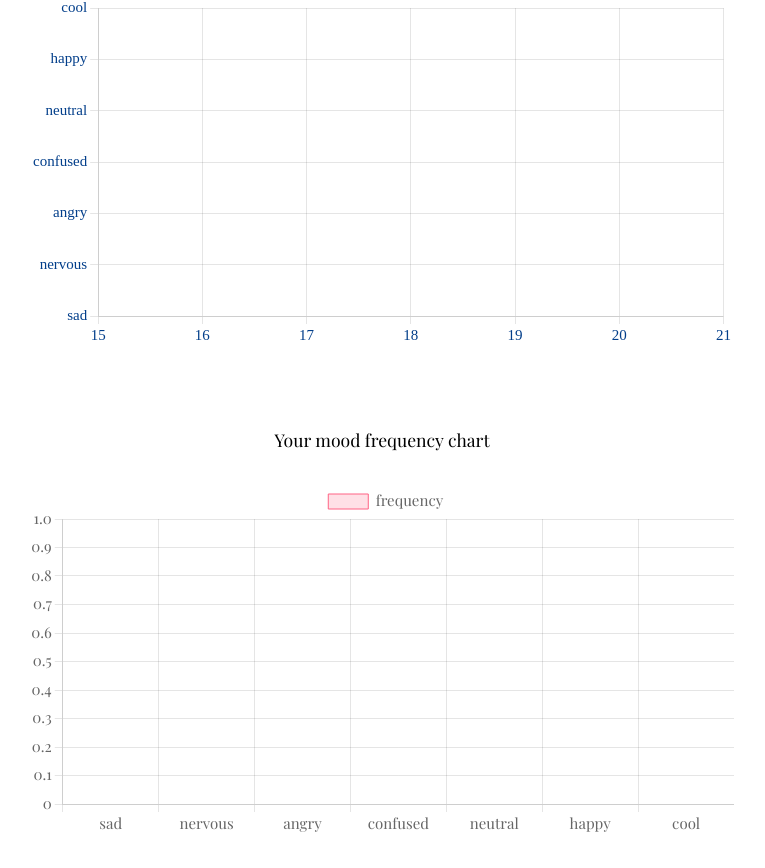
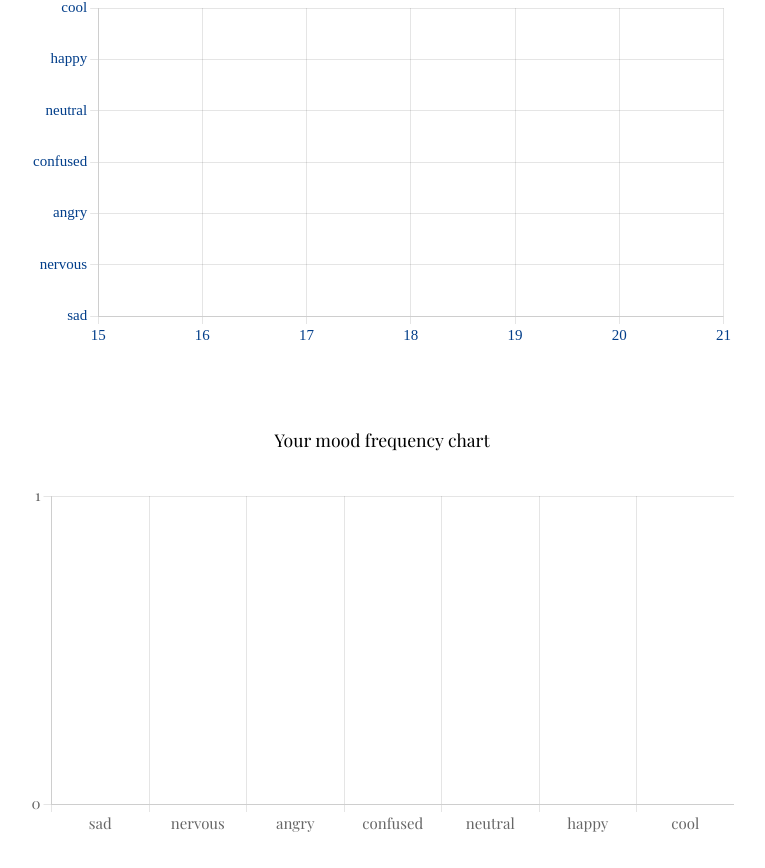
Before and after one commit to sanjibdey104/mood-minutes, a React (Create React App) app: page /moodspace in a window 1280 px wide. Shown: the part 851-1719 px from the top of the page, without its empty margins (258-1023 px from the left). Built offline with nearby package versions, Linux system fonts and the light colour scheme; no server answers; the database is empty; sample sign-in values are in the browser's storage.

Commit message:
refactor: stepsize and label adjustment

```diff
--- a/src/components/MoodFrequencyChart.js
+++ b/src/components/MoodFrequencyChart.js
@@ -9,13 +9,16 @@ Chart.defaults.font.size = 15;
 
 const options = {
   scales: {
-    yAxes: [
-      {
-        ticks: {
-          beginAtZero: true,
-        },
+    y: {
+      ticks: {
+        stepSize: 1,
       },
-    ],
+    },
+  },
+  plugins: {
+    legend: {
+      display: false,
+    },
   },
 };
 
```
